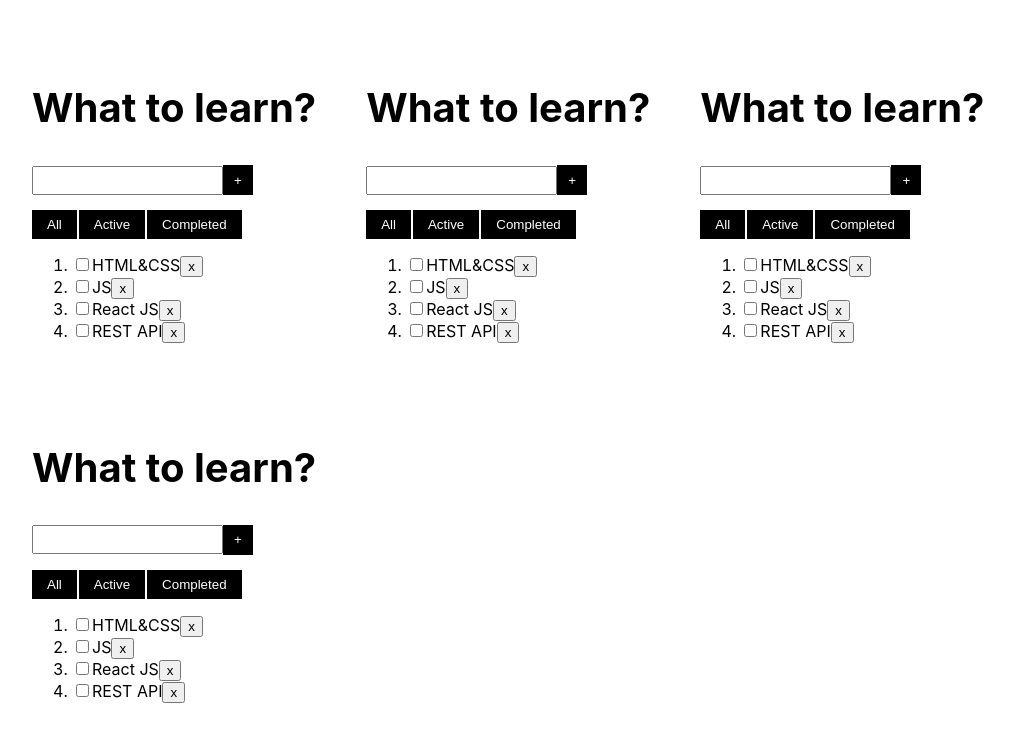
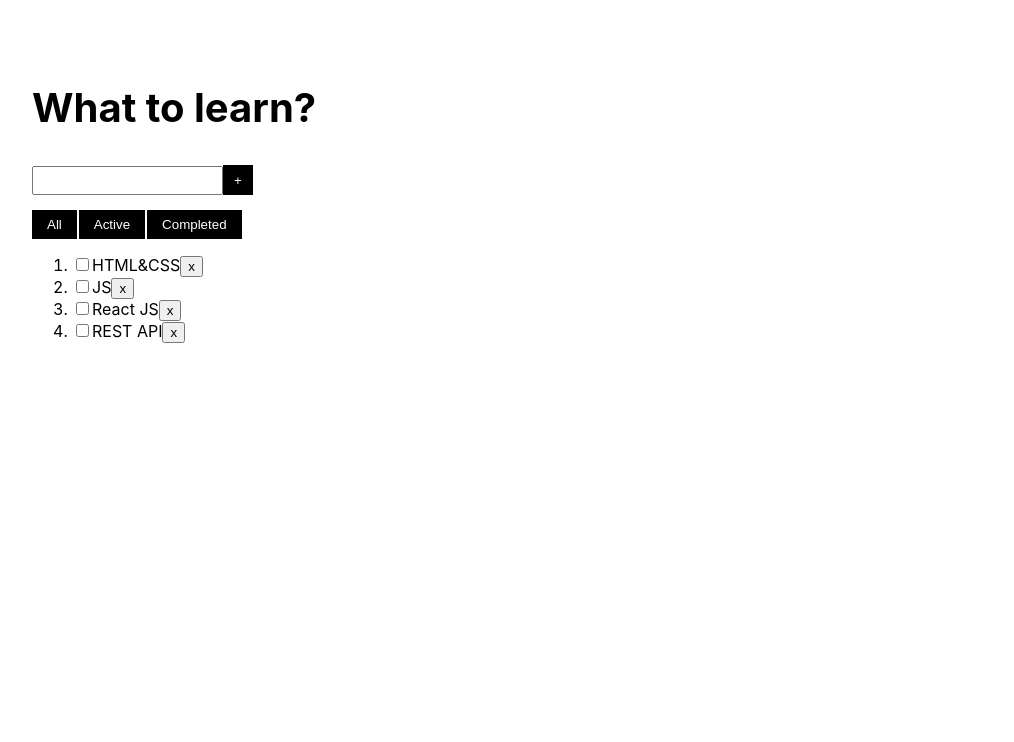
Before and after one commit to Stanislav-Vasilevich/todolist-test, a React (Create React App) app: page / in a window 1280 px wide. Shown: the top 742 px of the page, without its empty margins (18-1032 px from the left). Built offline with nearby package versions, Linux system fonts and the light colour scheme.

Commit message:
добавил функцию удаления задачи

```diff
--- a/src/App.tsx
+++ b/src/App.tsx
@@ -1,4 +1,4 @@
-import React from 'react';
+import React, {useState} from 'react';
 import logo from './logo.svg';
 import './App.css';
 import Todolist from './component/Todolist/Todolist';
@@ -15,7 +15,34 @@ type TaskType = {
     check: boolean
 }
 
-const todoList: TodoListType = {
+// const todoList: TodoListType = {
+//   title: 'What to learn?',
+//   task: [
+//     {
+//       id: v1(),
+//       title: 'HTML&CSS',
+//       check: false,
+//     },
+//     {
+//       id: v1(),
+//       title: 'JS',
+//       check: false,
+//     },
+//     {
+//       id: v1(),
+//       title: 'React JS',
+//       check: false,
+//     },
+//     {
+//       id: v1(),
+//       title: 'REST API',
+//       check: false,
+//     },
+//   ]
+// };
+
+function App() {
+    const [todolist, setTodolist] = useState<TodoListType>({
         title: 'What to learn?',
         task: [
             {
@@ -39,15 +66,20 @@ const todoList: TodoListType = {
                 check: false,
             },
         ]
-};
+    })
 
-function App() {
+    function removeTask(taskId: string) {
+        let task = todolist.task.filter(task => task.id !== taskId)
+
+        setTodolist({...todolist,task})
+    }
+
+
     return (
         <div className="app">
-      <Todolist todolist={todoList}/>
-      <Todolist todolist={todoList}/>
-      <Todolist todolist={todoList}/>
-      <Todolist todolist={todoList}/>
+            <Todolist todolist={todolist}
+                      removeTask={removeTask}
+            />
         </div>
     );
 }
--- a/src/component/Todolist/Todolist.tsx
+++ b/src/component/Todolist/Todolist.tsx
@@ -4,7 +4,9 @@ import './Todolist.css';
 
 type PropsType = {
     todolist: TodoListType
+    removeTask:(taskId: string)=>void
 }
+
 
 const Todolist = (props: PropsType) => {
     return (
@@ -20,26 +22,15 @@ const Todolist = (props: PropsType) => {
                 <button className="todolist__filter-button">Completed</button>
             </div>
             <ol>
-        <li>
+                {props.todolist.task.map((ts) => {
+                    return (
+                        <li key={ts.id}>
                             <input type="checkbox"/>
-          <span>{props.todolist.task[0].title}</span>
-          <button>x</button>
+                            <span>{ts.title}</span>
+                            <button onClick={()=>{props.removeTask(ts.id)}}>x</button>
                         </li>
-        <li>
-          <input type="checkbox"/>
-          <span>{props.todolist.task[1].title}</span>
-          <button>x</button>
-        </li>
-        <li>
-          <input type="checkbox"/>
-          <span>{props.todolist.task[2].title}</span>
-          <button>x</button>
-        </li>
-        <li>
-          <input type="checkbox"/>
-          <span>{props.todolist.task[3].title}</span>
-          <button>x</button>
-        </li>
+                    )
+                })}
             </ol>
         </div>
     );
```
Lines whose indentation alone changed are shown as unchanged.
